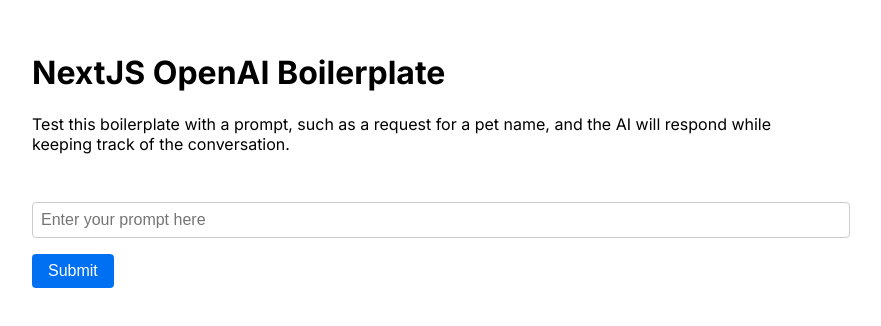
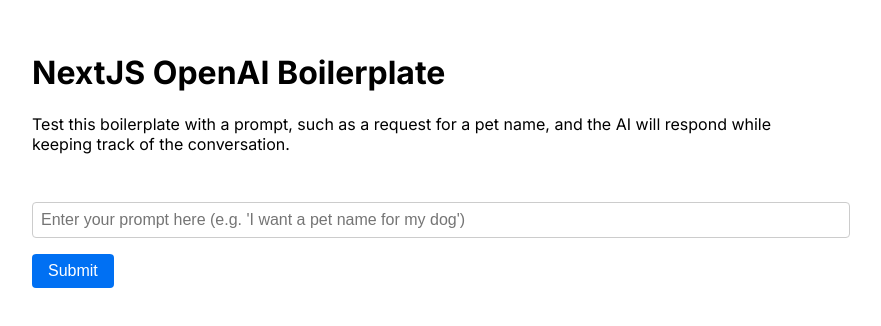
Before and after one commit to moritzfelipe/nextjs-openai-boilerplate, a Next.js app: page / in a window 1280 px wide. Shown: the top 326 px of the page, without its empty margins (208-1089 px from the left). Built offline with nearby package versions, Linux system fonts and the light colour scheme.

Commit message:
Improve text input placeholder

```diff
--- a/components/TextInput.js
+++ b/components/TextInput.js
@@ -5,7 +5,7 @@
       value={value}
       onChange={onChange}
       className="text-input"
-      placeholder="Enter your prompt here"
+      placeholder="Enter your prompt here (e.g. 'I want a pet name for my dog')"
     />
   );
 };
```
